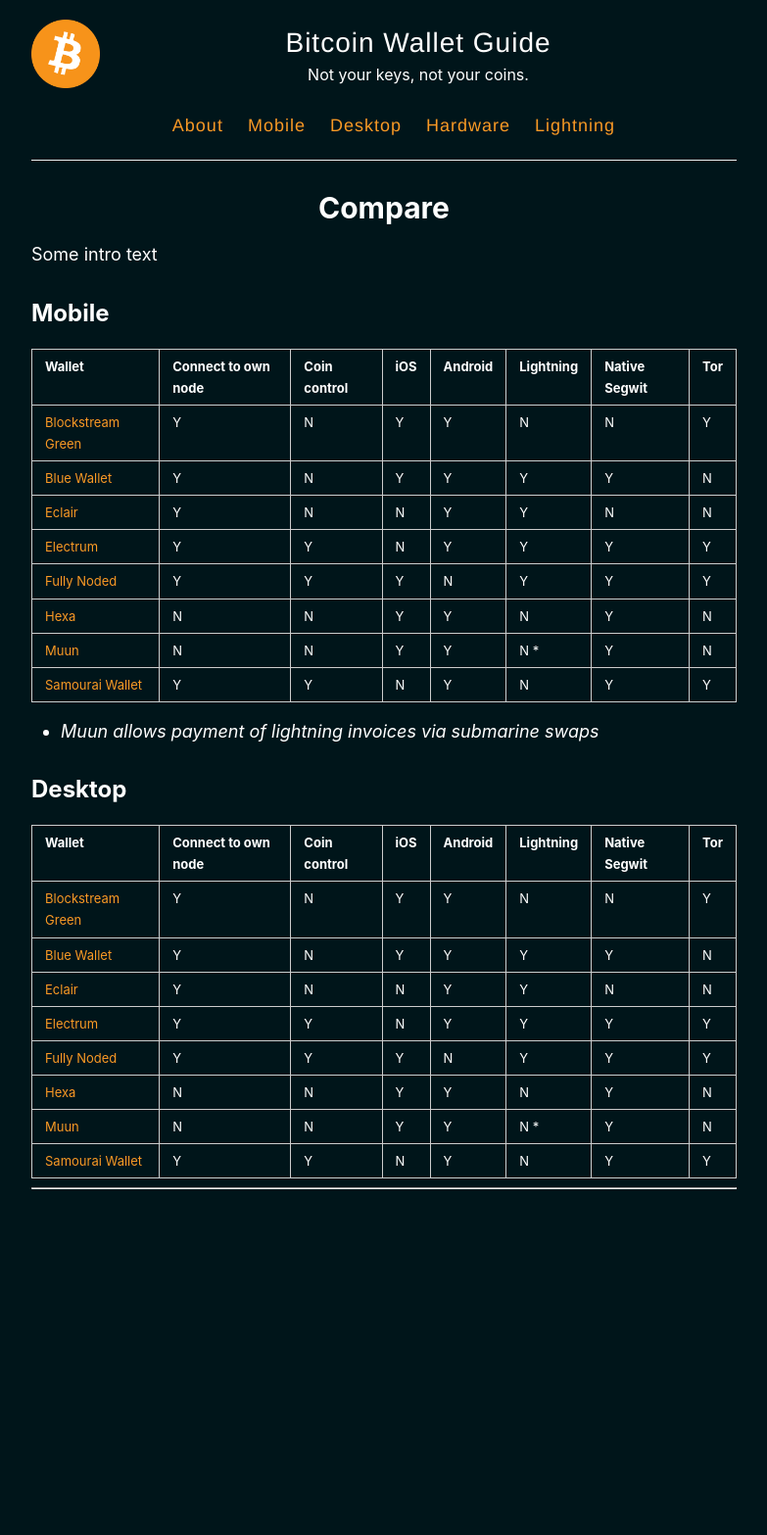
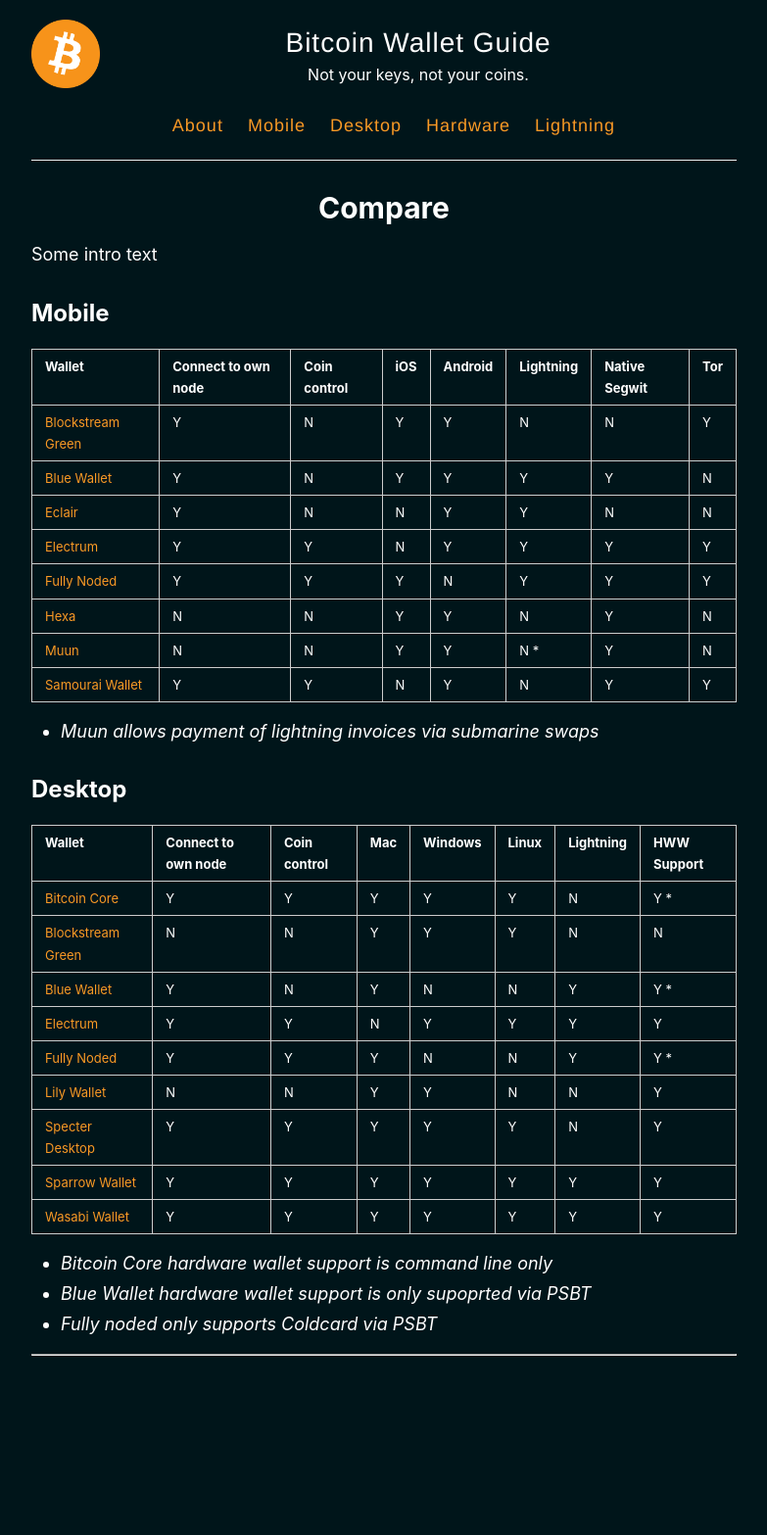
Before and after one commit to BitcoinQnA/bitcoin-wallet-guide, a Jekyll site: the page built from _pages/compare.md, in a window 1280 px wide. Shown: the whole page at 98% size, without its empty margins (248-1031 px from the left). Built offline with Jekyll 4.4.1, drawn with Linux system fonts in a browser that asks for light colours; before the commit the page ends 1397 px from its top, so only the background shows below that.

Commit message:
Update compare.md

```diff
--- a/_pages/compare.md
+++ b/_pages/compare.md
@@ -24,18 +24,20 @@ Some intro text
 
 ## Desktop
 
-| Wallet                                                                     | Connect to own node  | Coin control | iOS | Android | Lightning | Native Segwit | Tor |
-|----------------------------------------------------------------------------|----------------------|--------------|-----|---------|-----------|---------------|-----|
-| [Blockstream Green](https://bitcoinwallet.guide/mobile/#blockstream-green) |   Y                  |  N           |  Y  |   Y     |      N    |    N          |  Y  |
-| [Blue Wallet](https://bitcoinwallet.guide/mobile/#blue-wallet)             |    Y                 |  N           |  Y  |    Y    |   Y       |    Y          |  N  |
-| [Eclair](https://bitcoinwallet.guide/mobile/#eclair)                       |   Y                  |   N          |  N  |     Y   |    Y      |    N          |  N  |
-| [Electrum](https://bitcoinwallet.guide/mobile/#electrum)                   |    Y                 |    Y         |  N  |   Y     |     Y     |     Y         |  Y  |
-| [Fully Noded](https://bitcoinwallet.guide/mobile/#fully-noded)             |     Y                |     Y        |  Y  |    N    |    Y      |     Y         |  Y  |
-| [Hexa](https://bitcoinwallet.guide/mobile/#hexa)                           |      N               |      N       |  Y  |     Y   |     N     |     Y         |  N  |
-| [Muun](https://bitcoinwallet.guide/mobile/#muun)                           |       N              |       N      |   Y |    Y    |     N *   |      Y        |  N  |
-| [Samourai Wallet](https://bitcoinwallet.guide/mobile/#samourai-wallet)     |        Y             |        Y     |   N |     Y   |     N     |     Y         |  Y  |
+| Wallet                                                                     | Connect to own node  | Coin control | Mac | Windows | Linux | Lightning  | HWW Support |
+|----------------------------------------------------------------------------|----------------------|--------------|-----|---------|-------|------------|-------------|
+| [Bitcoin Core](https://bitcoinwallet.guide/desktop/#bitcoin-core)          |   Y                  |  Y           |  Y  |   Y     |  Y    |    N       |  Y *        |
+| [Blockstream Green](https://bitcoinwallet.guide/desktop/#blockstream-green)|   N                  |  N           |  Y  |   Y     |  Y    |    N       |  N          |
+| [Blue Wallet](https://bitcoinwallet.guide/desktop/#blue-wallet)            |    Y                 |  N           |  Y  |    N    |   N   |    Y       |  Y *        |
+| [Electrum](https://bitcoinwallet.guide/desktop/#electrum)                  |    Y                 |    Y         |  N  |   Y     |     Y |    Y       |  Y          |
+| [Fully Noded](https://bitcoinwallet.guide/desktop/#fully-noded)            |     Y                |     Y        |  Y  |    N    |    N  |     Y      |  Y *        |
+| [Lily Wallet](https://bitcoinwallet.guide/desktop/#lily-wallet)            |      N               |      N       |  Y  |     Y   |     N |     N      |  Y          |
+| [Specter Desktop](https://bitcoinwallet.guide/desktop/#specter-desktop)    |       Y              |       Y      |   Y |    Y    | Y     |      N     |  Y          |
+| [Sparrow Wallet](https://bitcoinwallet.guide/desktop/#sparrow-wallet)      |        Y             |        Y     |   Y |     Y   | Y     |     Y      |  Y          |
+| [Wasabi Wallet](https://bitcoinwallet.guide/desktop/#wasabi-wallet)        |        Y             |        Y     |   Y |     Y   | Y     |     Y      |  Y          |
 
-
-
+* *Bitcoin Core hardware wallet support is command line only*
+* *Blue Wallet hardware wallet support is only supoprted via PSBT*
+* *Fully noded only supports Coldcard via PSBT*
 
 ***
```
